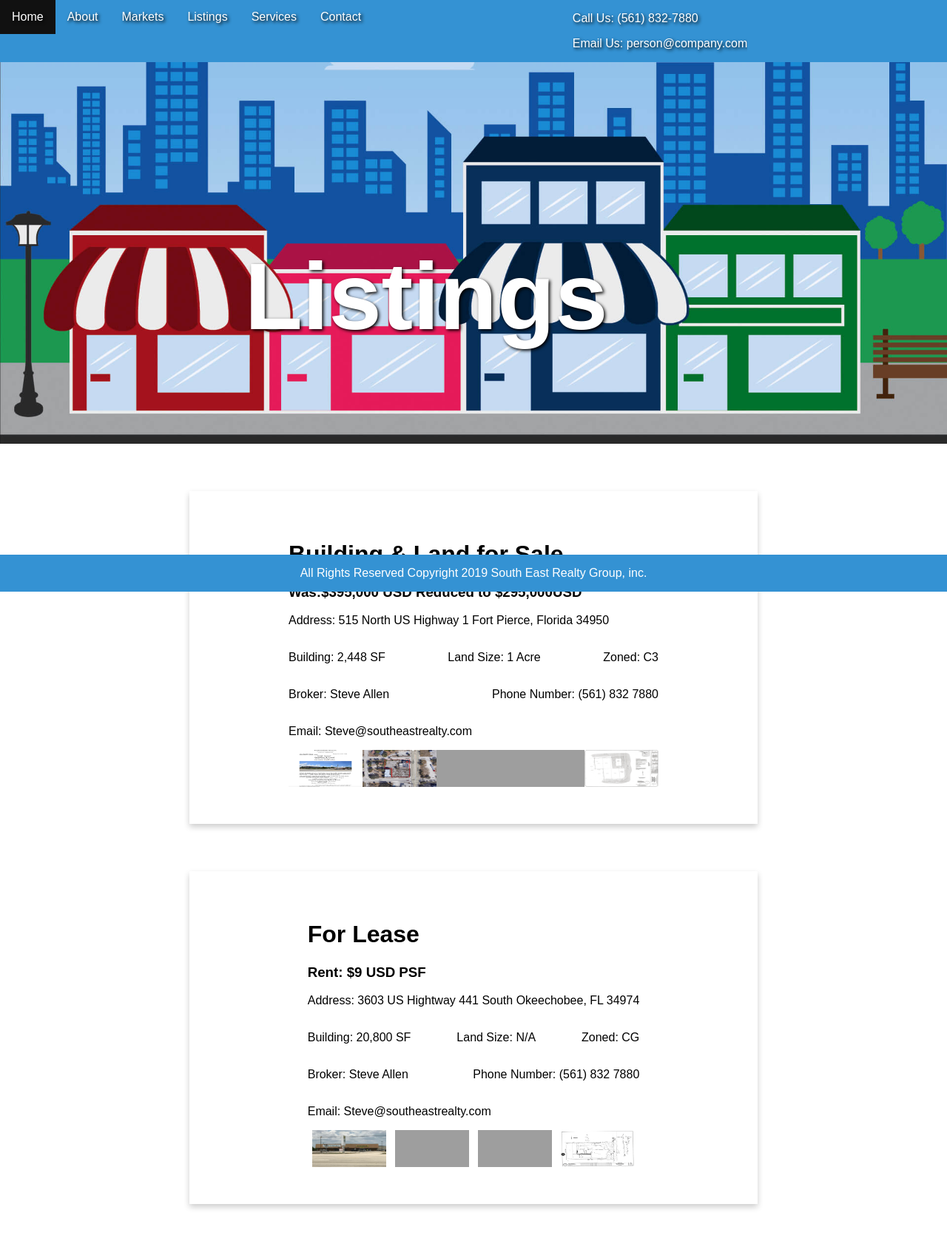
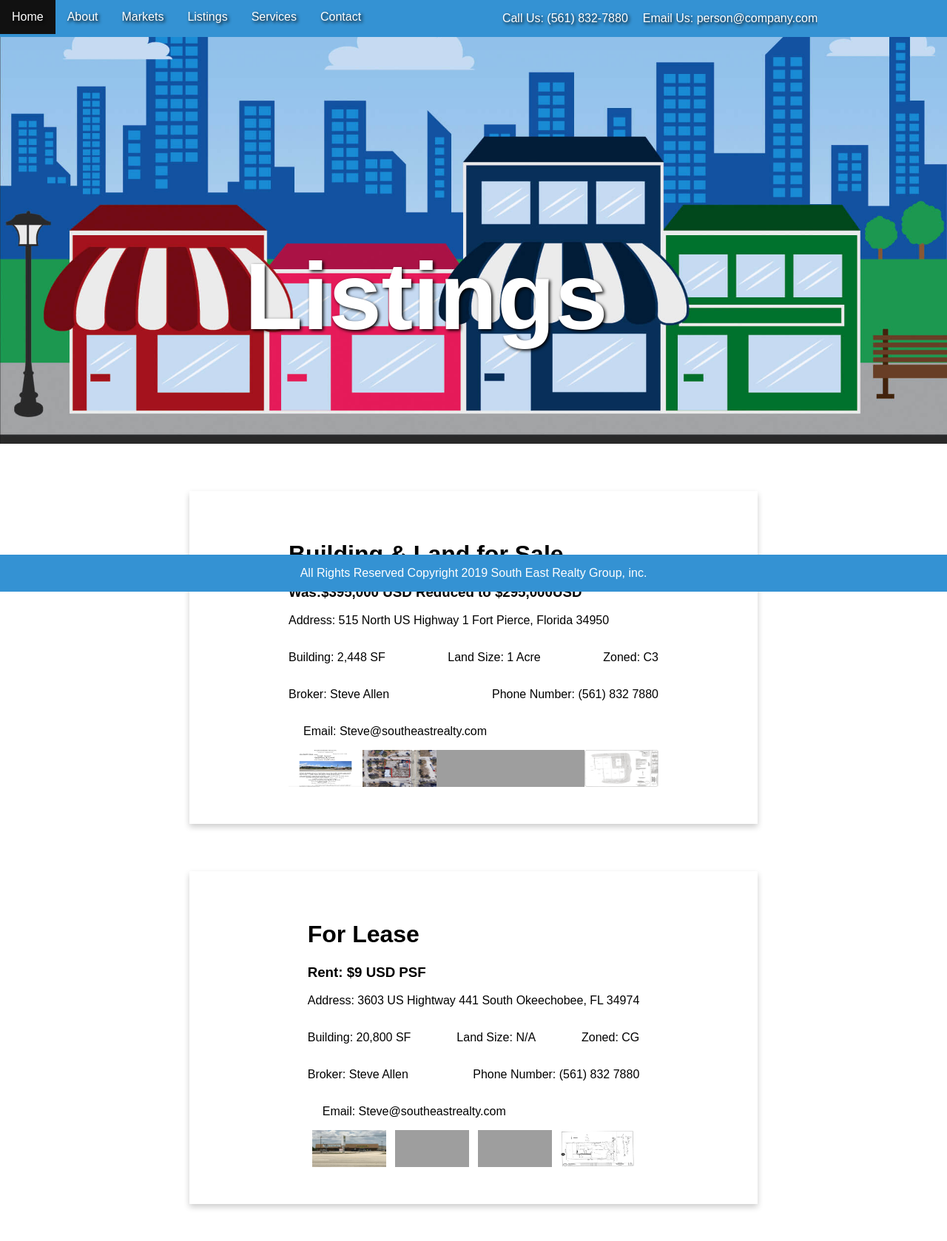
Before and after one commit to Jacobaallen/SErealty, a PHP site: page /listings.html in a window 1280 px wide. Shown: the whole page at 74% size. Run offline with PHP 8.4, Linux system fonts and the light colour scheme; grey boxes are pictures that could not be loaded.

Commit message:
updated the css of the menu

```diff
--- a/listings.css
+++ b/listings.css
@@ -50,13 +50,19 @@ li a:hover {
   }
 }
 
+.contact-1 {
+  display: flex;
+  justify-content: space-between;
+}
+
 .phone-number {
-  display: flex;
-  justify-content: space-around;
-  align-items: flex-end;
   color: white;
   margin: 15px;
   padding: 0;
+}
+
+.email {
+  margin-left: 20px;
 }
 
 .listing-hero {
```
